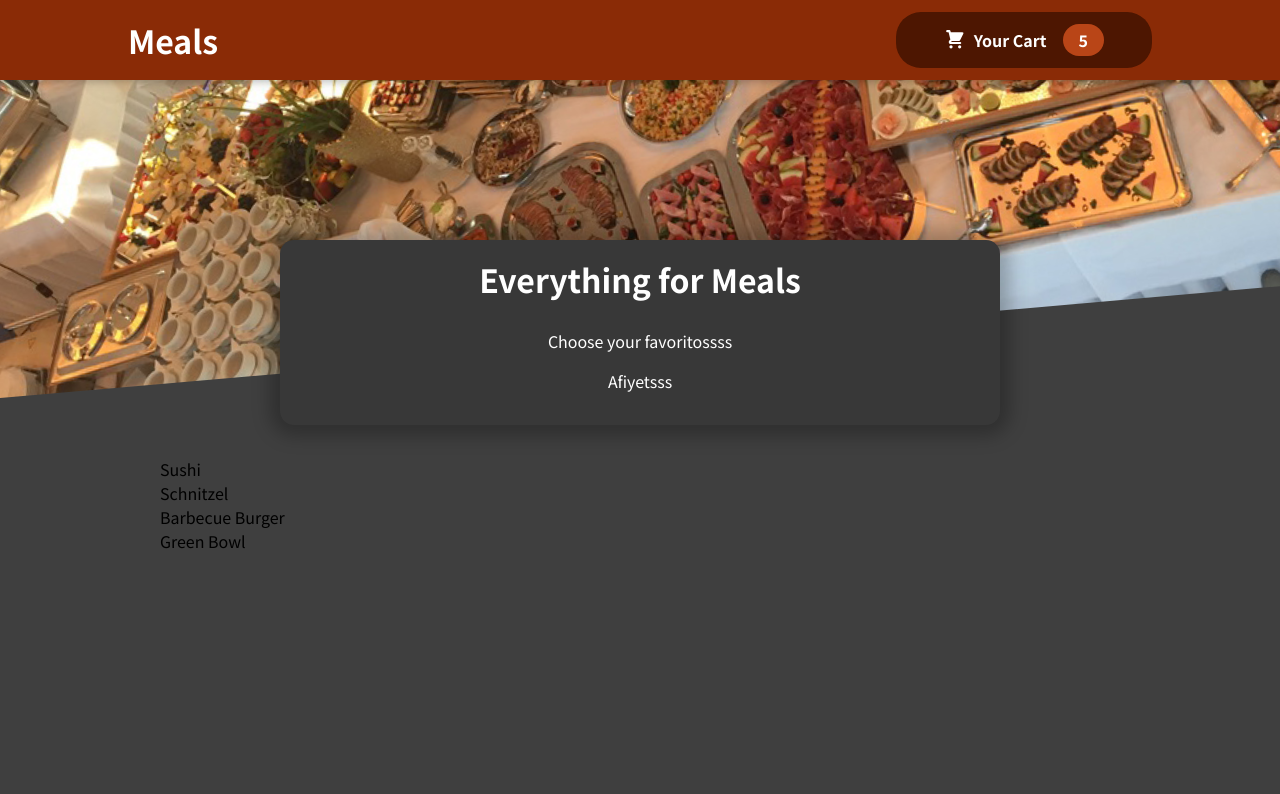
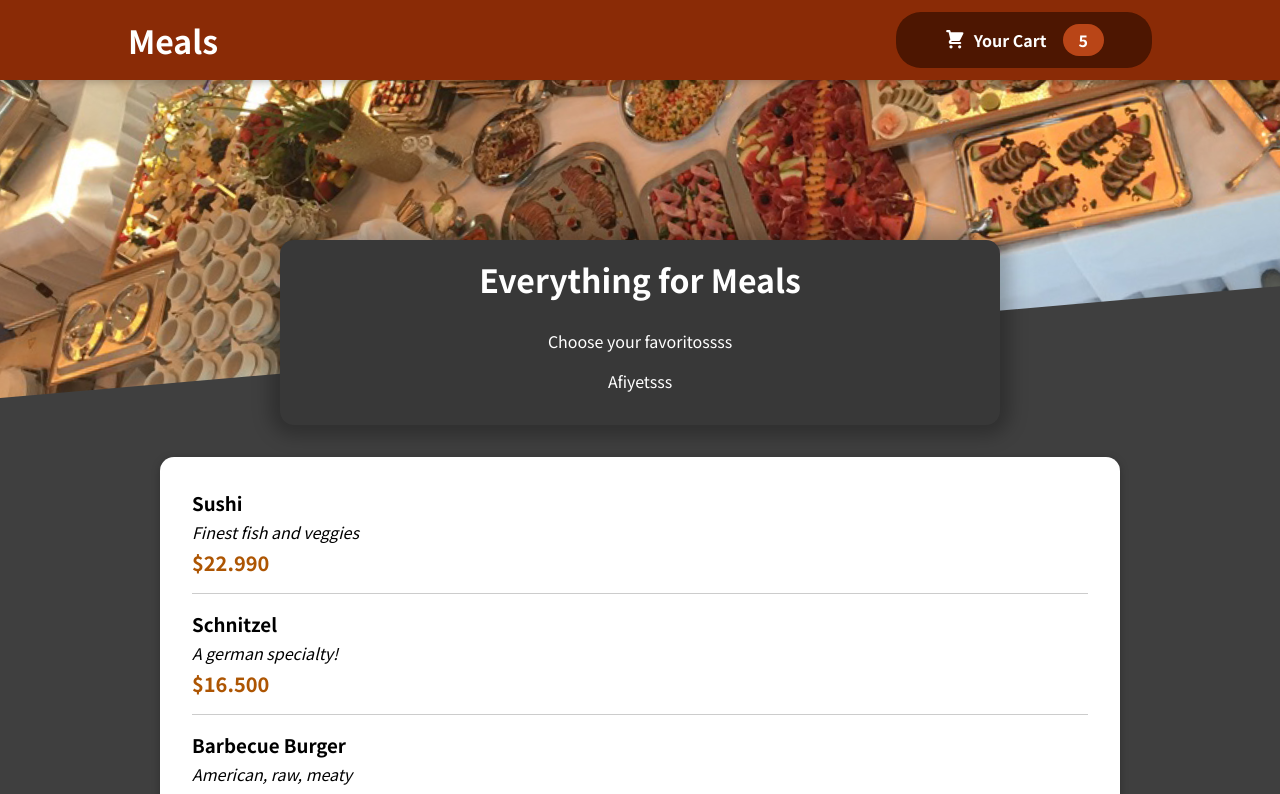
Before and after one commit to berkayyozayy/food-order, a React (Create React App) app: page / in a window 1280 px wide. Shown: the top 794 px of the page. Built offline with nearby package versions, Linux system fonts and the light colour scheme.

Commit message:
add meal item component

```diff
--- a/src/components/Meals/AvailableMeals.js
+++ b/src/components/Meals/AvailableMeals.js
@@ -1,3 +1,5 @@
+import Card from "../UI/Card";
+import MealItem from "./MealItem/MealItem.js";
 import classes from "./AvailableMeals.module.css";
 const DUMMY_MEALS = [
   {
@@ -26,10 +28,19 @@
   },
 ];
 const AvailableMeals = () => {
-  const mealsList = DUMMY_MEALS.map((meal) => <li>{meal.name}</li>);
+  const mealsList = DUMMY_MEALS.map((meal) => (
+    <MealItem
+      key={meal.id}
+      name={meal.name}
+      description={meal.description}
+      price={meal.price}
+    />
+  ));
   return (
     <section className={classes.meals}>
-      <ul>{mealsList}</ul>
+      <Card>
+        <ul>{mealsList}</ul>
+      </Card>
     </section>
   );
 };
--- /dev/null
+++ b/src/components/Meals/MealItem/MealItem.js
@@ -0,0 +1,17 @@
+import classes from "./MealItem.module.css";
+const MealItem = (props) => {
+  const price = `$${props.price.toFixed(3)}`;
+
+  return (
+    <li className={classes.meal}>
+      <div>
+        <h3>{props.name}</h3>
+        <div className={classes.description}>{props.description}</div>
+        <div className={classes.price}>{price}</div>
+      </div>
+      <div></div>
+    </li>
+  );
+};
+
+export default MealItem;
--- /dev/null
+++ b/src/components/Meals/MealItem/MealItem.module.css
@@ -0,0 +1,22 @@
+.meal {
+  display: flex;
+  justify-content: space-between;
+  margin: 1rem;
+  padding-bottom: 1rem;
+  border-bottom: 1px solid #ccc;
+}
+
+.meal h3 {
+  margin: 0 0 0.25rem 0;
+}
+
+.description {
+  font-style: italic;
+}
+
+.price {
+  margin-top: 0.25rem;
+  font-weight: bold;
+  color: #ad5502;
+  font-size: 1.25rem;
+}
```
Also changed, not shown: src/components/Meals/AvailableMeals.module.css (indentation only).
